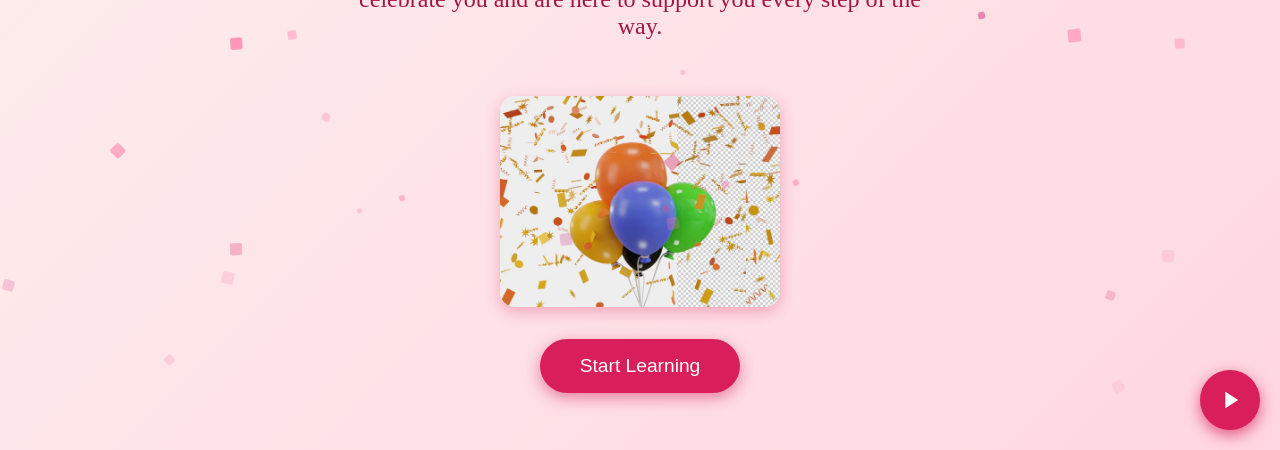
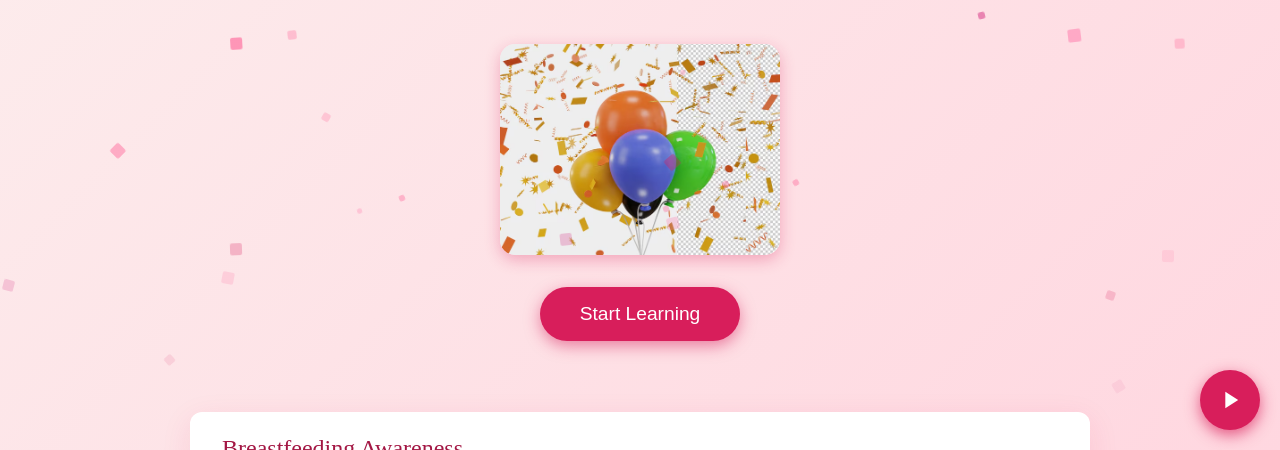
Before and after one commit to ashamold2002/BreastfeedingAwarness, a plain HTML site: page index.html in a window 1280 px wide. Shown: the part 350-800 px from the top of the page. Drawn offline with Linux system fonts and the light colour scheme.

Commit message:
sixth  version

```diff
--- a/index.html
+++ b/index.html
@@ -23,13 +23,13 @@
 
     /* Container */
     .landing-container {
-      height: 100vh;
+      height: 80vh;
       display: flex;
       flex-direction: column;
       justify-content: center;
       align-items: center;
       text-align: center;
-      padding: 5px;
+      padding: 20px;
       position: relative;
       overflow: hidden;
     }
```
